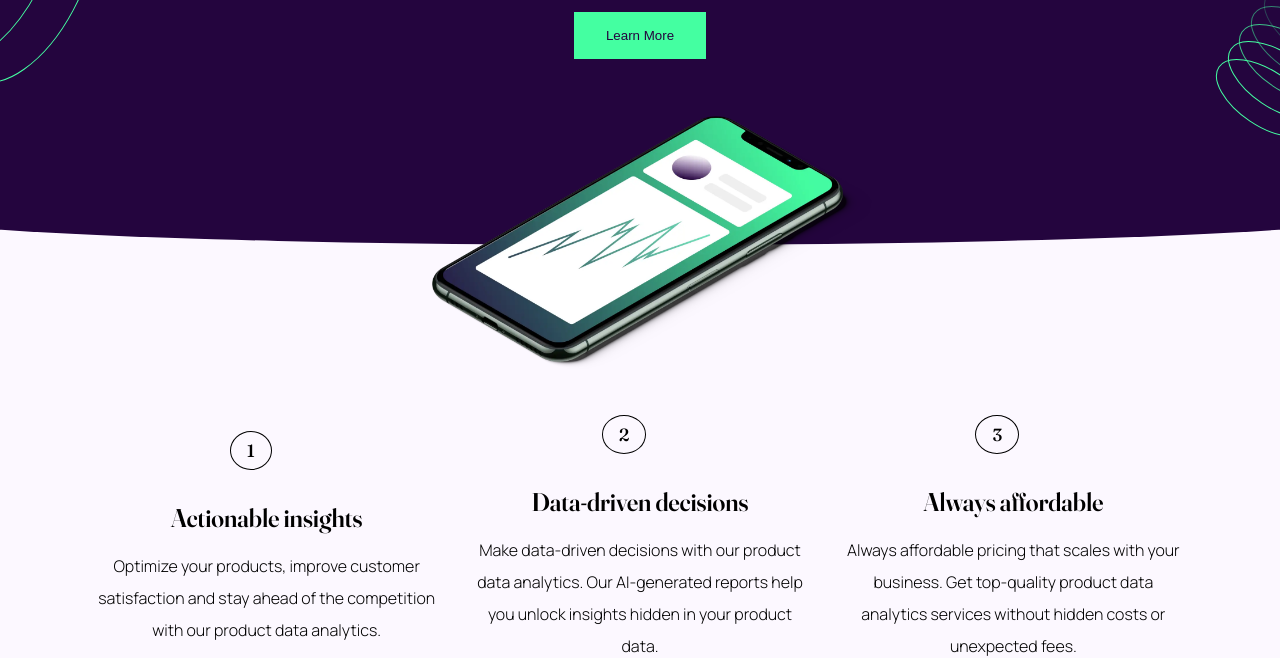
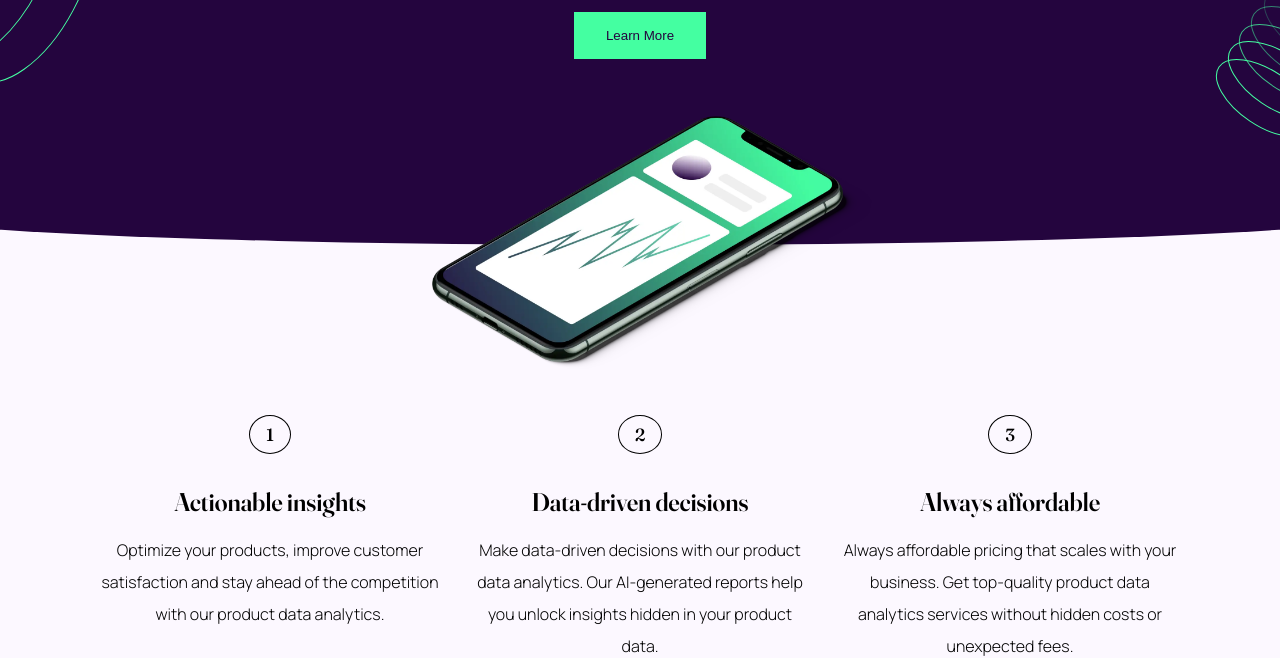
Before and after one commit to JS-Law/Workit-Landing-Page, a plain HTML site: page starter-code/index.html in a window 1280 px wide. Shown: the part 308-966 px from the top of the page. Drawn offline with Linux system fonts and the light colour scheme.

Commit message:
Adjust list styling

```diff
--- a/input/styles.scss
+++ b/input/styles.scss
@@ -492,11 +492,12 @@ footer#footer{
             display: flex;
             align-items: center;
             flex-direction: row;
-            align-items: center;
+            align-items: start;
             justify-content: center;
             padding-inline: 13rem;
             background-color: $ghost-white;
-            width: 120vw; /* Example: making the element 20% wider than the viewport */
+            width: 120vw; /* Example: making the element 20% wider than the
+             viewport */
             position: relative; /* Allows for positioning adjustments */
             left: -10vw; /* Shifts the element to be centered visually */
             border-bottom-left-radius: 100% 15%;
@@ -512,25 +513,25 @@ footer#footer{
                 display: flex;
                 flex-direction: column;
                 max-width: 573px;
-                justify-content: center;
+                justify-content: start;
                 align-items: center;
-
                 .num{
                     margin-top: -1.4rem;
                     font-size: 1.1rem;
-                    margin-right: 2rem;
+                    margin-right: 0;
                     border: solid .1rem black;
                     border-radius: 100%;
                     padding: .5rem;
                     padding-inline: 1rem;
                 }
                 .listCard{
+
                     display: flex;
                     flex-direction: column;
                     justify-content: center;
                     align-content: center;
                     align-items: center;
-                    max-width: 468px;
+                    max-width: 338px;
                     .item{
                         font-family: $primary-font-alt;
                         font-size: 1.6rem;
```
Also changed, not shown: output/styles.css, 1 other file.
